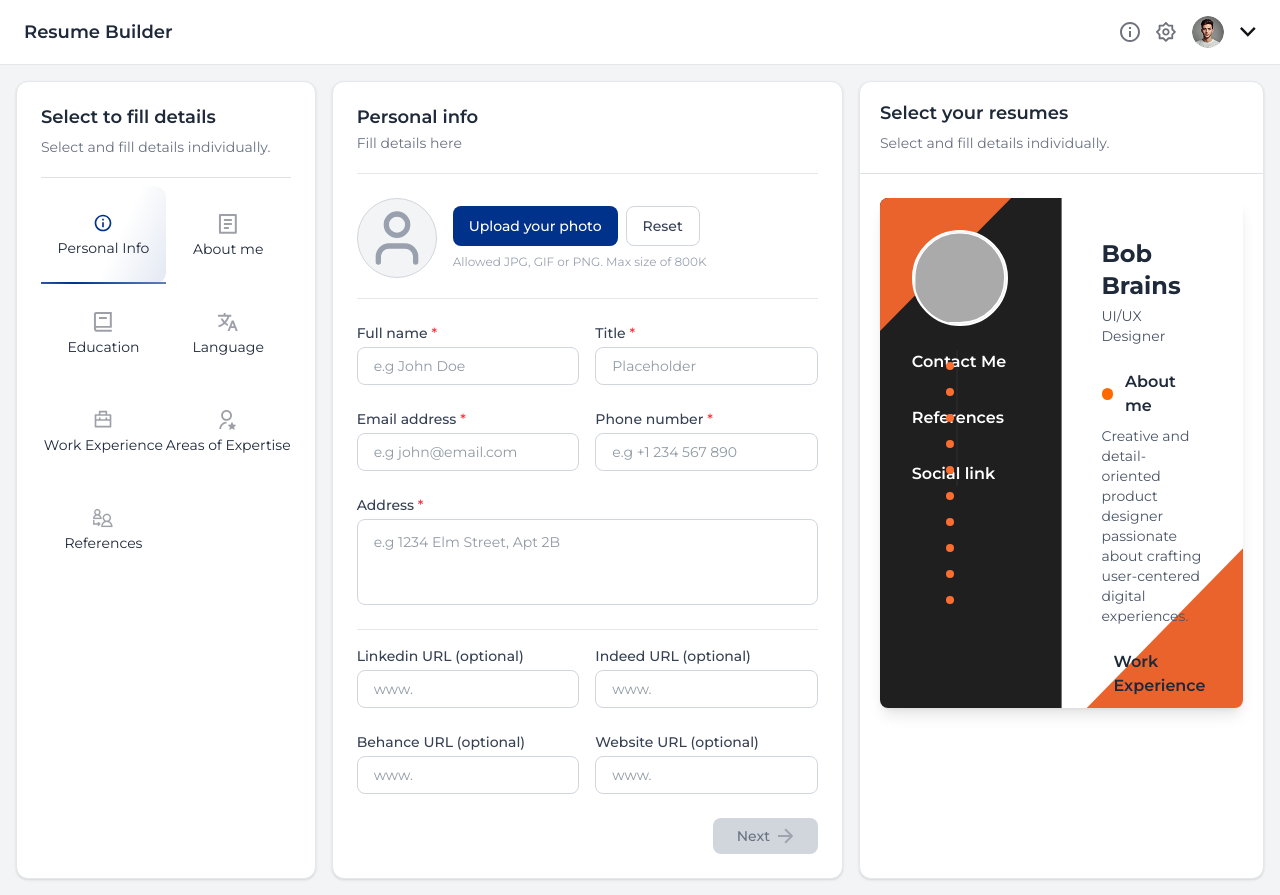
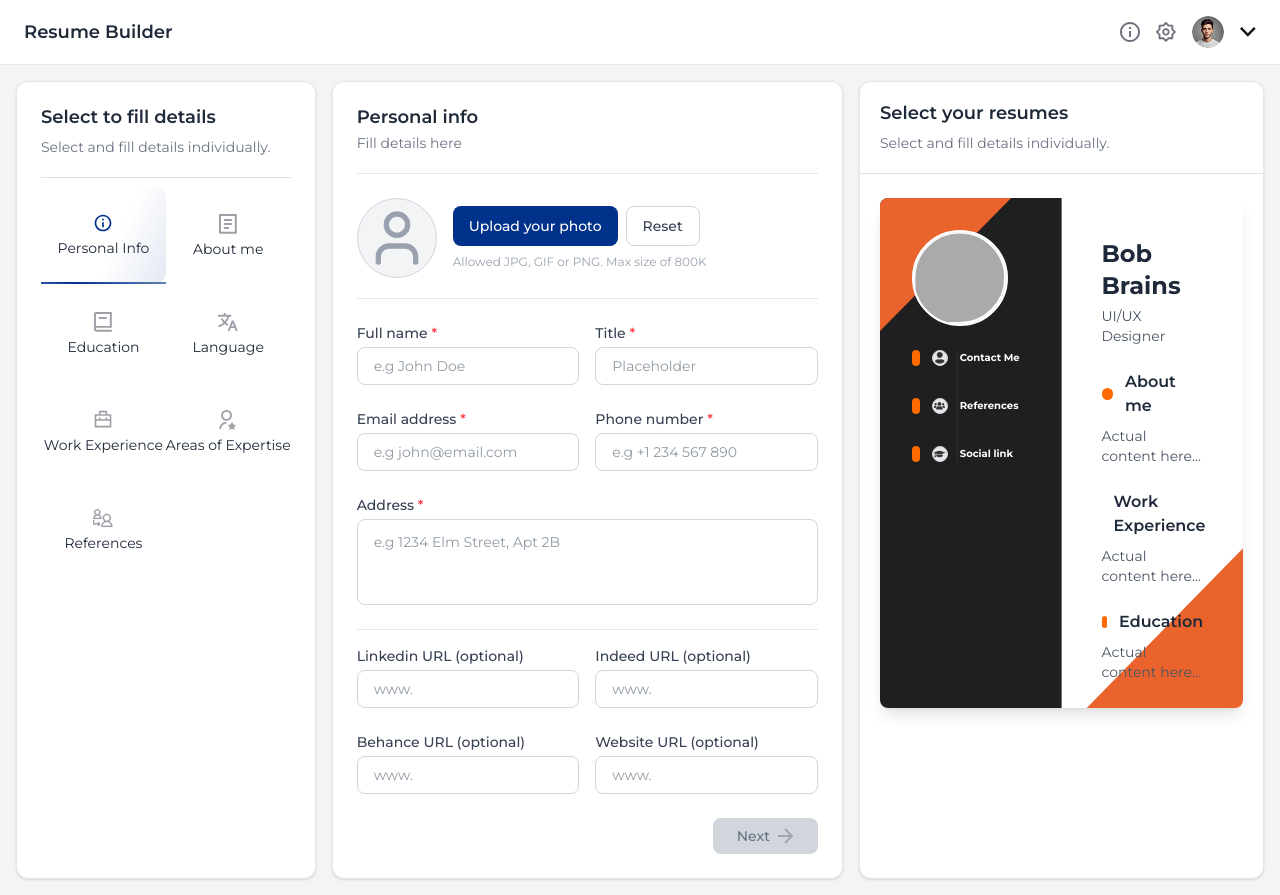
Before and after one commit to muhammadsalif/resume-builder, a React (Vite) app: page /builder/personal-info in a window 1280 px wide. Built offline with nearby package versions, Linux system fonts and the light colour scheme.

Commit message:
[update] icon imports and enhance layout structure in TemplatePreview component

```diff
--- a/src/components/TemplatePreview.jsx
+++ b/src/components/TemplatePreview.jsx
@@ -1,9 +1,11 @@
+import React from "react"
 import blackShape from "../assets/blackshape.svg";
 import orangeShape from "../assets/orangeshape.svg";
 import avatarPlaceholder from "../assets/avatarbg.svg";
-import ContactMeIcon from "../assets/contactme.svg";
-import ReferencesResume from "../assets/referencesresume.svg";
-import SocialLink from "../assets/sociallink.svg";
+
+import ContactMeIcon from "../assets/contactme.svg?react";
+import ReferencesResume from "../assets/referencesresume.svg?react";
+import SocialLink from "../assets/sociallink.svg?react";
 
 import "./templatePreview.css";
 
@@ -17,10 +19,10 @@ export default function TemplatePreview({ withData = true }) {
   ];
 
   const items = [
-    { label: "Contact Me", icon: <ContactMeIcon className="w-5 h-5" />, path: "/builder/references" },
-    { label: "References", icon: <ReferencesResume className="w-5 h-5" />, path: "/builder/references" },
-    { label: "Social link", icon: <SocialLink className="w-5 h-5" />, path: "/builder/references" },
-  ]
+    { label: "Contact Me", icon: <ContactMeIcon className="w-3 h-3" /> },
+    { label: "References", icon: <ReferencesResume className="w-3 h-3" /> },
+    { label: "Social link", icon: <SocialLink className="w-3 h-3" /> },
+  ];
 
   return (
     <div className="template-wrap flex justify-center pt-6">
@@ -53,33 +55,40 @@ export default function TemplatePreview({ withData = true }) {
 
             {/* Timeline */}
             <div className="rail-items relative">
-              {/* Faint vertical line */}
               <div className="timeline-line" />
 
-              {/* Labels beside line */}
               <div className="rail-list space-y-8">
                 {items.map((item, i) => (
-                  <div key={i} className="rail-item flex items-start gap-3">
-                    {/* {item.icon} */}
-                    {/* <div className="rail-icon">{item.icon}</div> */}
-                    <div className="rail-text">{item.label}</div>
+                  <div key={i} className="rail-item flex items-center gap-3 relative">
+                    {/* Orange dot */}
+                    <div className="w-2 h-4 bg-orange-500 rounded-full flex-shrink-0" />
+
+                    {/* Icon */}
+                    <div className="w-4 h-4 sm:w-4 sm:h-4 rounded-full bg-gray-200 border border-gray-300 flex items-center justify-center overflow-hidden hover:bg-gray-300 transition">
+                      {item.icon}
+                    </div>
+
+                    {/* Label */}
+                    <h3 className="text-[10px] font-bold leading-[100%] text-white-800 font-inter">
+                      {item.label}
+                    </h3>
                   </div>
                 ))}
+
               </div>
 
               {/* Orange dots */}
-              <div className="timeline-dots">
+              {/* <div className="timeline-dots">
                 {Array.from({ length: 10 }).map((_, i) => (
                   <div key={i} className="timeline-dot" />
                 ))}
-              </div>
+              </div> */}
             </div>
           </div>
         </div>
 
         {/* ===== RIGHT PANEL ===== */}
         <div className="sheet-column relative bg-white overflow-hidden">
-          {/* Bottom-right orange corner shape */}
           <img src={orangeShape} alt="" className="sheet-bottom-corner" />
 
           <div className="sheet-content relative z-10 p-6 md:p-10">
@@ -89,20 +98,17 @@ export default function TemplatePreview({ withData = true }) {
             </header>
 
             {sections.map((s) => (
-              <section key={s.title} className="mb-6">
+              <section key={s.title} className="mb-6 min-h-[60px]">
                 <h4 className="flex items-center gap-3 text-gray-800 font-semibold mb-2">
                   <span className="w-3 h-3 rounded-full bg-orange-500 inline-block" />
                   {s.title}
                 </h4>
+
                 <div className="text-sm text-gray-600">
                   {withData ? (
-                    <p>
-                      {s.title === "About me"
-                        ? "Creative and detail-oriented product designer passionate about crafting user-centered digital experiences."
-                        : `${s.title} — example content (dates / description).`}
-                    </p>
+                    <p>Actual content here...</p>
                   ) : (
-                    <p className="text-gray-300">--</p>
+                    <p className="text-gray-300">&nbsp;</p>
                   )}
                 </div>
               </section>
```
